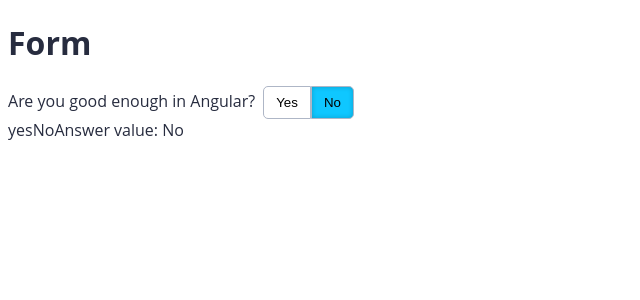
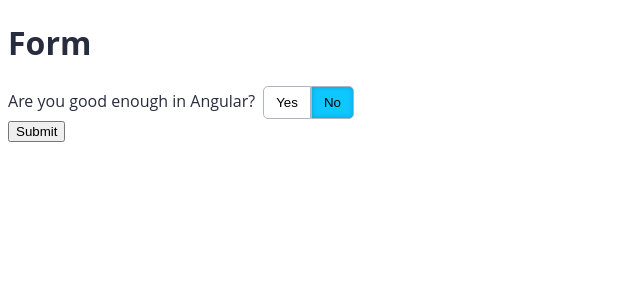
Before and after one commit to OtavioAugustto/alura-accessibility, an Angular app in the folder alura-accessibility/: page / in a window 1280 px wide. Shown: the top 300 px of the page, without its empty margins (0-640 px from the left). Built offline with nearby package versions, Linux system fonts and the light colour scheme.

Commit message:
Implements Reactive Forms

```diff
--- a/alura-accessibility/src/app/app.component.html
+++ b/alura-accessibility/src/app/app.component.html
@@ -1,8 +1,10 @@
 <main>
   <h1>Form</h1>
-  <app-yes-no-button-group
-    [(value)]="yesNoAnswer"
-    label="Are you good enough in Angular?"
-  ></app-yes-no-button-group>
-  <span>yesNoAnswer value: {{ yesNoAnswer }} </span>
+  <form [formGroup]="form" (ngSubmit)="submit()">
+    <app-yes-no-button-group
+      formControlName="yesNoAnswer"
+      label="Are you good enough in Angular?"
+    ></app-yes-no-button-group>
+    <button>Submit</button>
+  </form>
 </main>
--- a/alura-accessibility/src/app/app.component.ts
+++ b/alura-accessibility/src/app/app.component.ts
@@ -1,4 +1,5 @@
 import { Component } from '@angular/core';
+import { FormBuilder, FormGroup } from '@angular/forms';
 
 @Component({
   selector: 'app-root',
@@ -7,5 +8,14 @@
 })
 export class AppComponent {
   title = 'a11y-p1';
-  public yesNoAnswer: string = 'No';
+  public form: FormGroup = null;
+  constructor(formBuilder: FormBuilder) {
+    this.form = formBuilder.group({
+      yesNoAnswer: ['No'],
+    });
+  }
+
+  public submit(): void {
+    console.log(this.form.value);
+  }
 }
--- a/alura-accessibility/src/app/shared/components/yes-no-button-group/yes-no-button-group.component.ts
+++ b/alura-accessibility/src/app/shared/components/yes-no-button-group/yes-no-button-group.component.ts
@@ -1,22 +1,55 @@
-import { Component, EventEmitter, Input, OnInit, Output } from '@angular/core';
+import {
+  Component,
+  EventEmitter,
+  forwardRef,
+  Input,
+  OnInit,
+  Output,
+} from '@angular/core';
+import { ControlValueAccessor, NG_VALUE_ACCESSOR } from '@angular/forms';
 
 @Component({
   selector: 'app-yes-no-button-group',
   templateUrl: './yes-no-button-group.component.html',
   styleUrls: ['./yes-no-button-group.component.scss'],
+  providers: [
+    {
+      provide: NG_VALUE_ACCESSOR,
+      multi: true,
+      useExisting: forwardRef(() => YesNoButtonGroupComponent),
+    },
+  ],
 })
-export class YesNoButtonGroupComponent implements OnInit {
+export class YesNoButtonGroupComponent implements OnInit, ControlValueAccessor {
   @Input() public value: string = null;
   @Input() public label = '';
   @Output() public valueChange = new EventEmitter<string>();
   public options = YesNoButtonGroupOptions;
+  public onChange = (value: string) => {};
+  public onTouched = () => {};
+
   constructor() {}
 
   ngOnInit(): void {}
 
+  public writeValue(value: string): void {
+    this.value = value;
+    this.onChange(this.value);
+    this.valueChange.emit(this.value);
+  }
+  public registerOnChange(fn: (value: string) => void): void {
+    this.onChange = fn;
+  }
+  public registerOnTouched(fn: () => void): void {
+    this.onTouched = fn;
+  }
+  public setDisabledState?(isDisabled: boolean): void {
+    throw new Error('Method not implemented.');
+  }
+
+
   public activate(value: string) {
-    this.value = value;
-    this.valueChange.emit(this.value);
+    this.writeValue(value);
   }
 }
 
```
Also changed, not shown: alura-accessibility/src/app/app.module.ts (+7 -1 lines).
